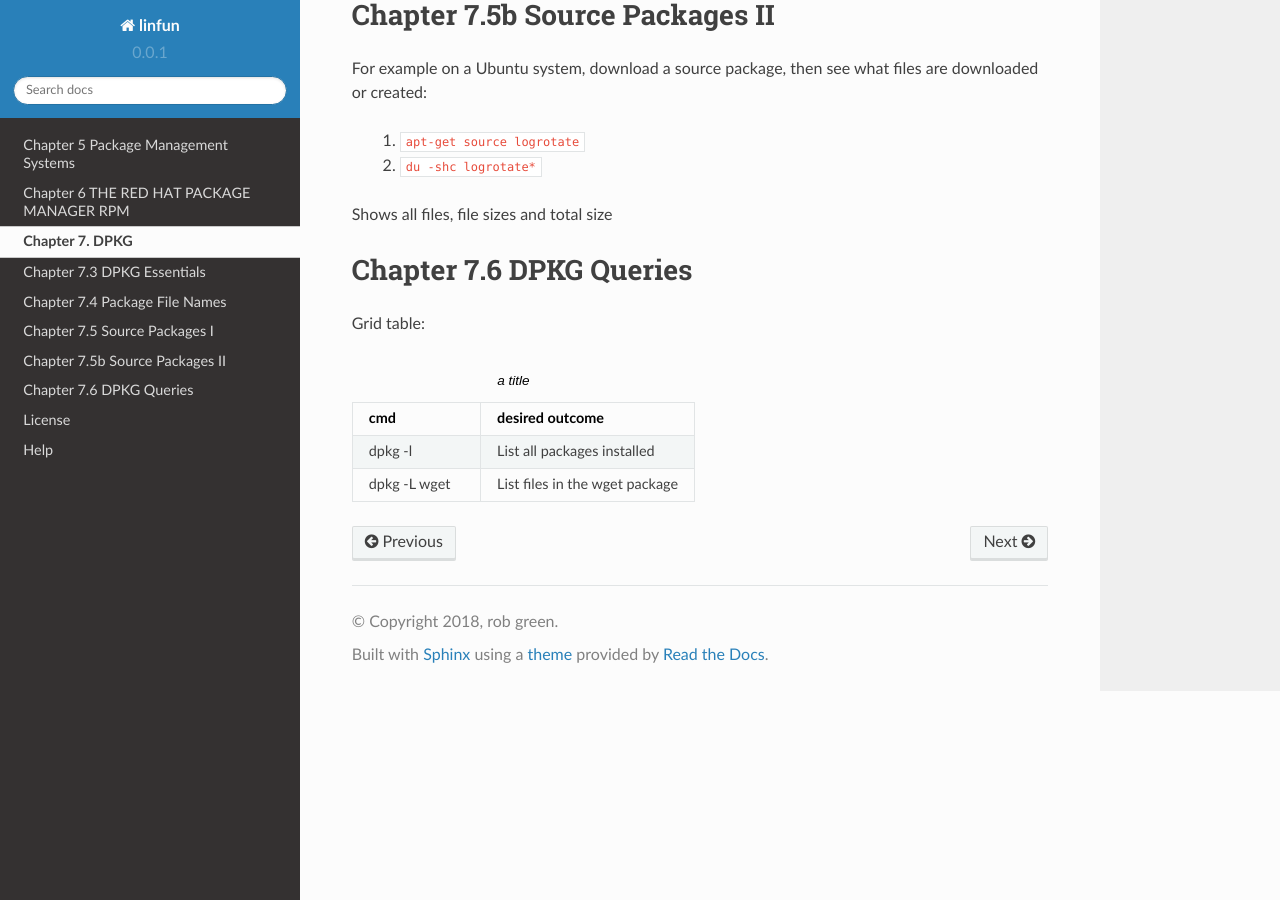
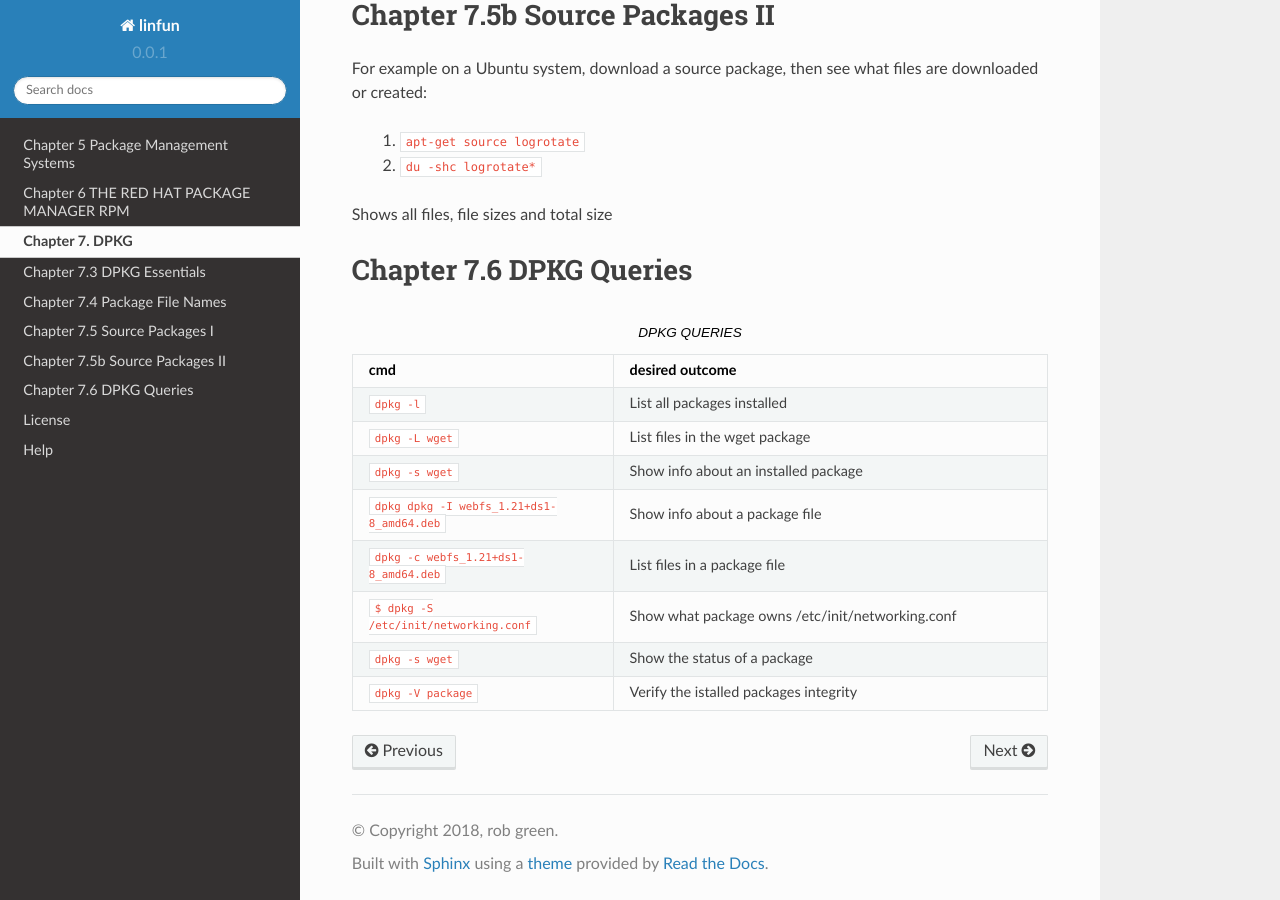
Before and after one commit to py010/linfun, a Sphinx documentation site: the page built from docs/source/chapter7.rst, in a window 1280 px wide and 900 px high, scrolled down 1406 px. Built offline with Sphinx 7.4.7 and the Read the Docs theme 2.0.0, drawn with Linux system fonts in a browser that asks for light colours; pages that are not in the unit, such as notebooks, are missing from menus.

Commit message:
chapter 7.6 completed table for dpkg cmds

```diff
--- a/docs/source/chapter7.rst
+++ b/docs/source/chapter7.rst
@@ -50,32 +50,16 @@ Shows all files, file sizes and total size
 Chapter 7.6 DPKG Queries
 ^^^^^^^^^^^^^^^^^^^^^^^^
 
-Grid table:
 
-+-------------------------------------+
-|     desired action 	  |    cmd    |
-+=====================================+
-|List all packages 		  | $ dpkg -l |
-+-------------------------+-----------+
-| 	6					  |           |
-+-------------------------+-----------+
-| 	8					  |           |
-+-------------------------+-----------+
-| 						  |           |
-+-------------------------+-----------+
-| 						  |           |
-+-------------------------+-----------+
-| 						  |           |
-+-------------------------+-----------+
-| 						  |           |
-+-------------------------+-----------+
-| 						  |           |
-+-------------------------+-----------+
-
-
-.. csv-table:: a title
+.. csv-table:: DPKG QUERIES
    :header: "cmd", "desired outcome"
    :widths: 30, 50
 
-   "dpkg -l", "List all packages installed"
-   "dpkg -L wget", "List files in the wget package"
+   "``dpkg -l``", "List all packages installed"
+   "``dpkg -L wget``", "List files in the wget package"
+   "``dpkg -s wget``", "Show info about an installed package"
+   "``dpkg dpkg -I webfs_1.21+ds1-8_amd64.deb``", "Show info about a package file"
+   "``dpkg -c webfs_1.21+ds1-8_amd64.deb``", "List files in a package file"
+   "``$ dpkg -S /etc/init/networking.conf``", "Show what package owns /etc/init/networking.conf"
+   "``dpkg -s wget``", "Show the status of a package"
+   "``dpkg -V package``", "Verify the istalled packages integrity"
```
